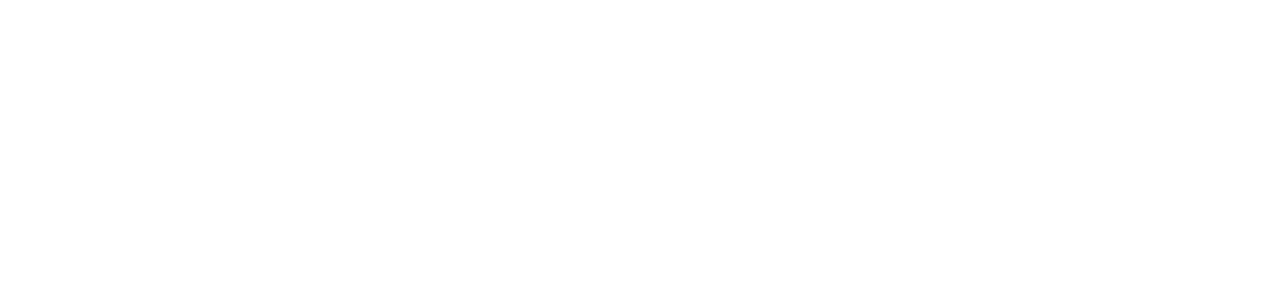
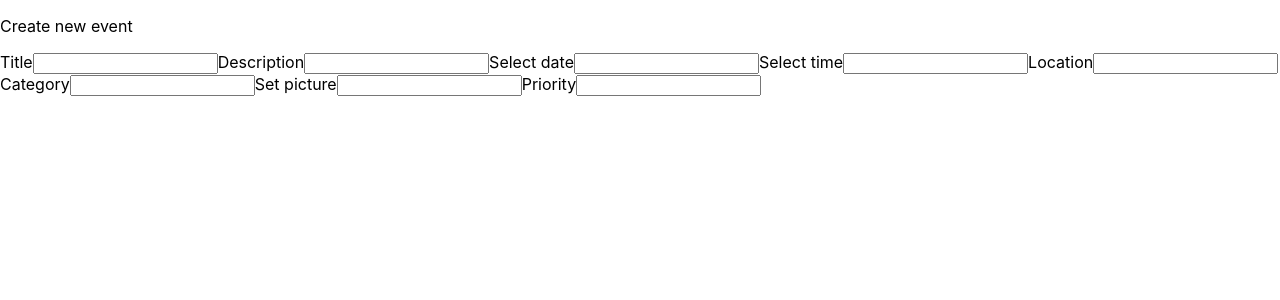
Before and after one commit to AndreyKapus/event-planner, a React (Create React App) app: page /add in a window 1280 px wide. Before the commit this address had no page. Shown: the top 300 px of the page. Built offline with nearby package versions, Linux system fonts and the light colour scheme.

Commit message:
create event page

```diff
--- a/src/App.js
+++ b/src/App.js
@@ -2,6 +2,7 @@
 import MainPage from "./Pages/MainPage/MainPage";
 import FormPage from "./Pages/FormPage/FormPage";
 import EventPage from './Pages/EventPage/EventPage'
+import CreateEventPage from "./Pages/CreateEventPage/CreateEventPage";
 
 function App() {
   return (
@@ -10,6 +11,7 @@
         <Route path="/" element={<MainPage/>}/>
         <Route path="/form" element={<FormPage/>}/>
         <Route path="/event" element={<EventPage/>}/>
+        <Route path="/add" element={<CreateEventPage/>}/>
       </Routes>
     </div>
   );
--- a/src/Components/Controls/Controls.js
+++ b/src/Components/Controls/Controls.js
@@ -8,7 +8,7 @@
                 <option selected value='Sort By'>Sort by</option>
                 <option value='business'>Business</option>
             </select>
-            <NavLink>Add new event</NavLink>
+            <NavLink to='/add'>Add new event</NavLink>
         </>
     )
 };
--- /dev/null
+++ b/src/Components/Event/Event.js
@@ -0,0 +1,9 @@
+const Event = () => {
+    return (
+        <>
+            <h2>Event</h2>
+        </>
+    )
+};
+
+export default Event;
--- /dev/null
+++ b/src/Components/Event/index.js
@@ -0,0 +1 @@
+export {default} from './Event'
--- /dev/null
+++ b/src/Components/EventsList/EventsList.js
@@ -0,0 +1,9 @@
+const EventsList = () => {
+    return (
+        <>
+            <h2>My events</h2>
+        </>
+    )
+};
+
+export default EventsList;
--- /dev/null
+++ b/src/Components/EventsList/index.js
@@ -0,0 +1 @@
+export {default} from './EventsList'
--- /dev/null
+++ b/src/Pages/CreateEventPage/CreateEventPage.js
@@ -0,0 +1,43 @@
+const CreateEventPage = () => {
+    return (
+        <>
+            <p>Create new event</p>
+            <form>
+                <label>Title
+                    <input/>
+                </label>
+
+                <label>Description
+                    <input/>
+                </label>
+
+                <label>Select date
+                    <input/>
+                </label>
+
+                <label>Select time
+                    <input/>
+                </label>
+
+                <label>Location
+                    <input/>
+                </label>
+
+                <label>Category
+                    <input/>
+                </label>
+
+                <label>Set picture
+                    <input/>
+                </label>
+
+                <label>Priority
+                    <input/>
+                </label>
+
+            </form>
+        </>
+    )
+};
+
+export default CreateEventPage;
--- /dev/null
+++ b/src/Pages/CreateEventPage/index.js
@@ -0,0 +1 @@
+export {default} from './AddEventPage'
--- a/src/Pages/EventPage/EventPage.js
+++ b/src/Pages/EventPage/EventPage.js
@@ -1,6 +1,10 @@
+import Event from "../../Components/Event/Event";
+
 const EventPage = () => {
     return (
-        <></>
+        <>
+            <Event/>
+        </>
     )
 };
 
--- a/src/Pages/MainPage/MainPage.js
+++ b/src/Pages/MainPage/MainPage.js
@@ -1,4 +1,5 @@
 import Controls from "../../Components/Controls/Controls";
+import EventsList from "../../Components/EventsList/EventsList";
 import Header from "../../Components/Header/Header";
 
 const MainPage = () => {
@@ -6,6 +7,7 @@
         <>
             <Header/>
             <Controls/>
+            <EventsList/>
         </>
     )
 };
```
